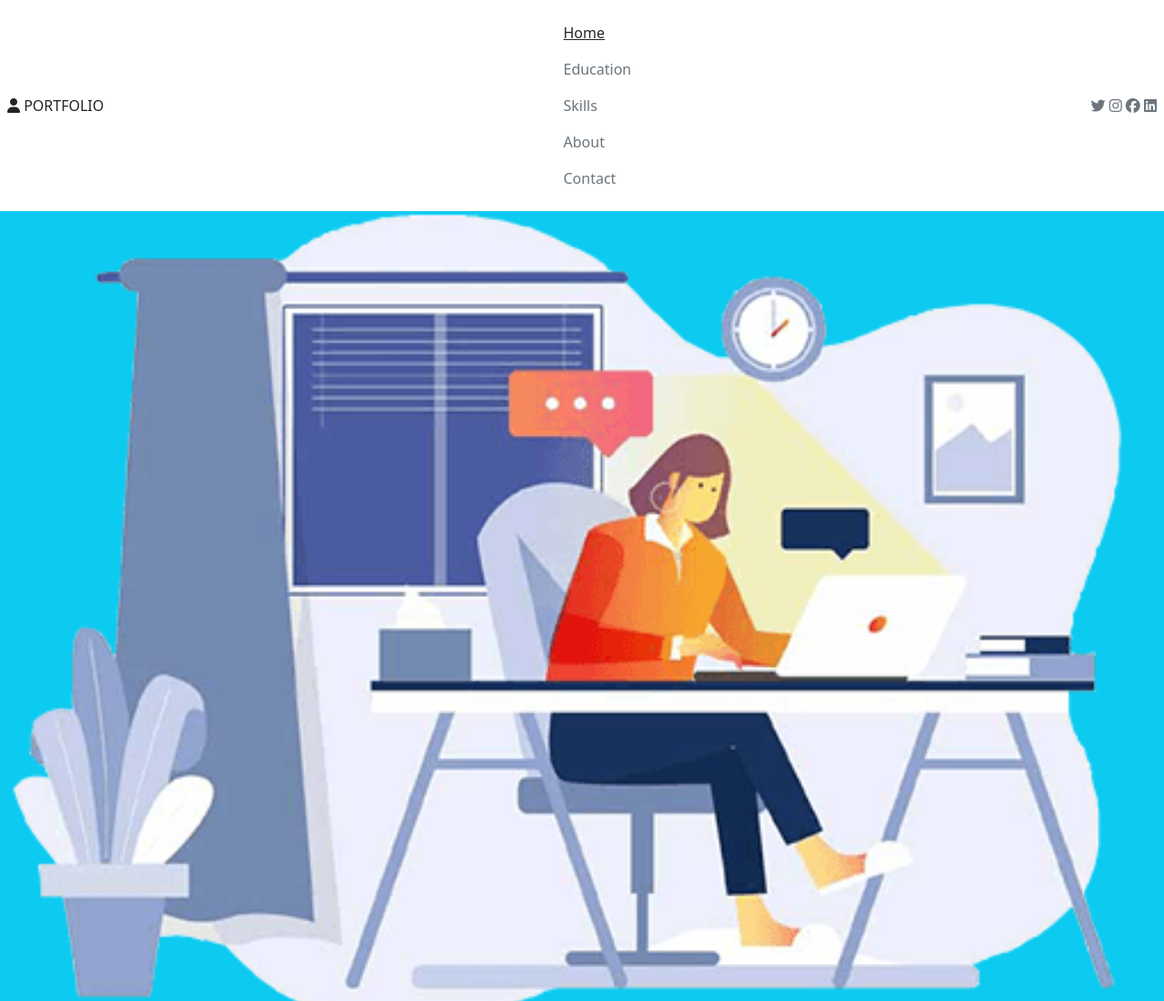
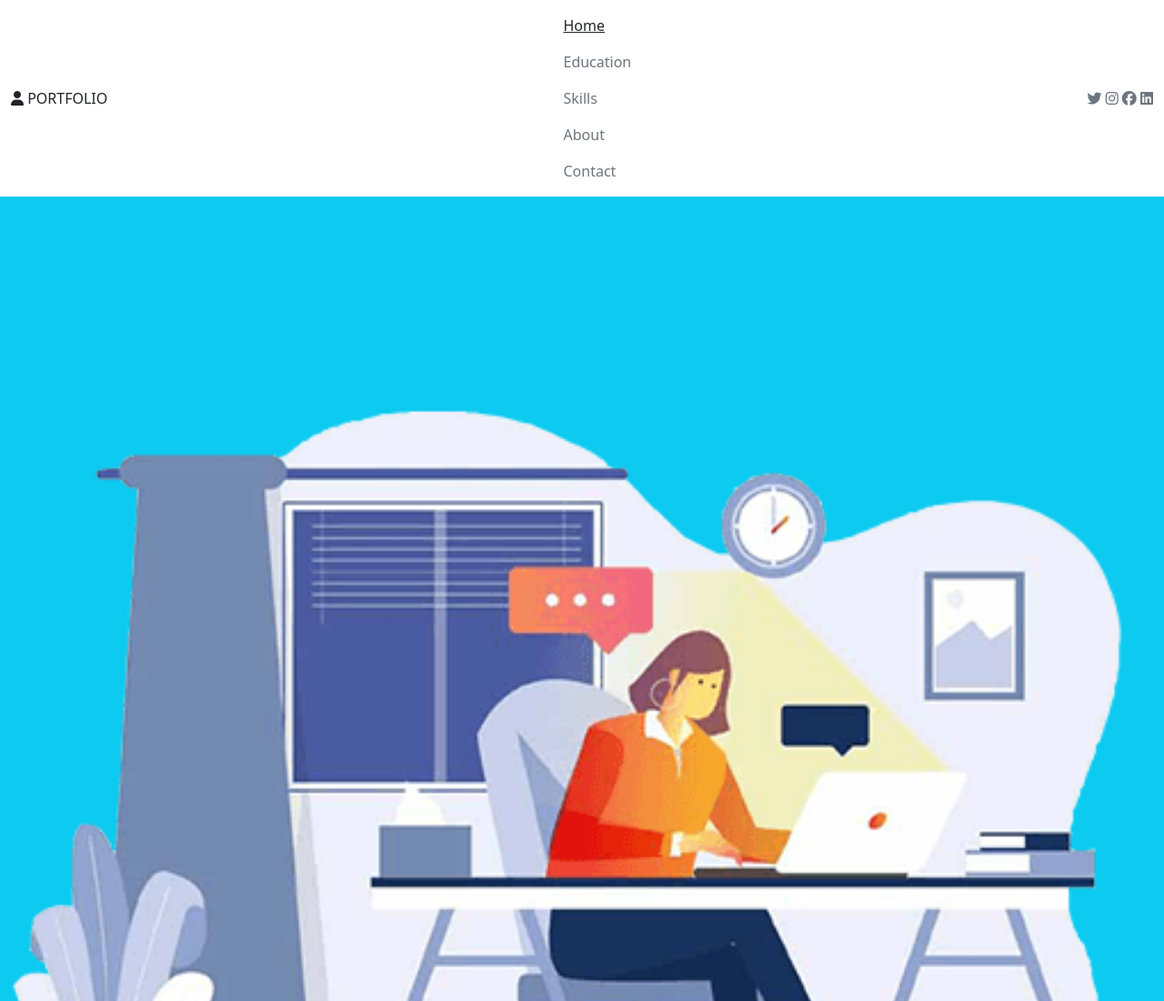
Before and after one commit to prachi-phatak/Portfolio, a plain HTML site: page index.html in a window 1280 px wide. Shown: the top 1100 px of the page at 91% size. Drawn offline with nearby package versions, Linux system fonts and the light colour scheme.

Commit message:
Update index.html

```diff
--- a/index.html
+++ b/index.html
@@ -11,8 +11,8 @@
 
 </head>
 <body   >
-    <nav class="navbar bg-white fixed-top">
-        <div class="container-fluid bg-white p-2">
+    <nav class="navbar bg-white">
+        <div class="container-fluid bg-white">
             <ul class="navbar-nav">
                 <li class="nav-item">
                     <a href="#" class="nav-link text-dark"><i class="fa-solid fa-user"></i> PORTFOLIO </a>
```
